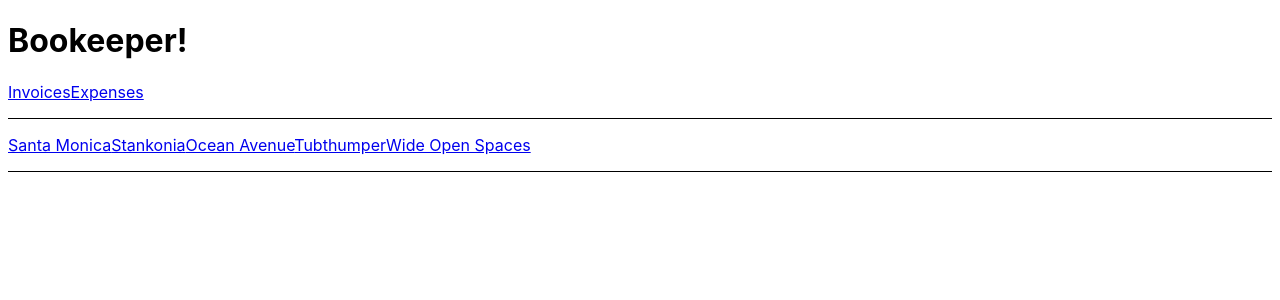
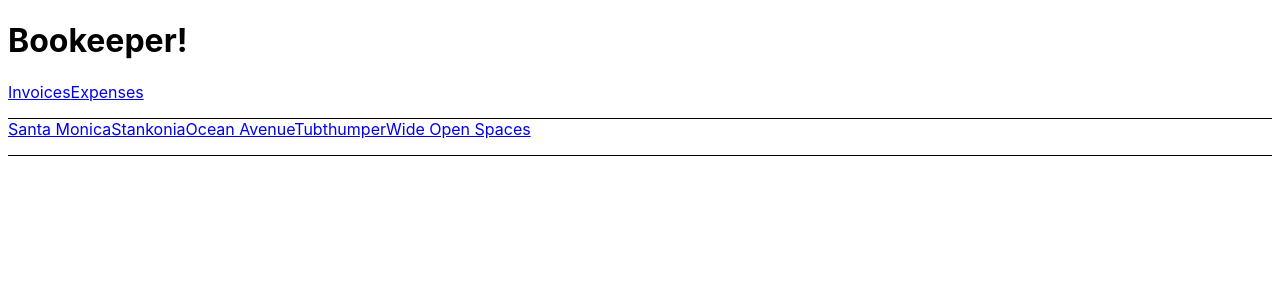
Before and after one commit to SungHyun627/react-router-tutorial, a React (Create React App) app: page /invoices in a window 1280 px wide. Shown: the top 300 px of the page. Built offline with nearby package versions, Linux system fonts and the light colour scheme.

Commit message:
fix: fix invoice'list element's class name

```diff
--- a/src/routes/invoices.js
+++ b/src/routes/invoices.js
@@ -4,7 +4,7 @@ import { getInvoices } from '../data';
 export default function invoices() {
   let invoices = getInvoices();
   return (
-    <div className="list">
+    <div className="invoice-list">
       <nav>
         {invoices.map((invoice) => (
           <Link to={`/invoices/${invoice.number}`} key={invoice.number}>
```
